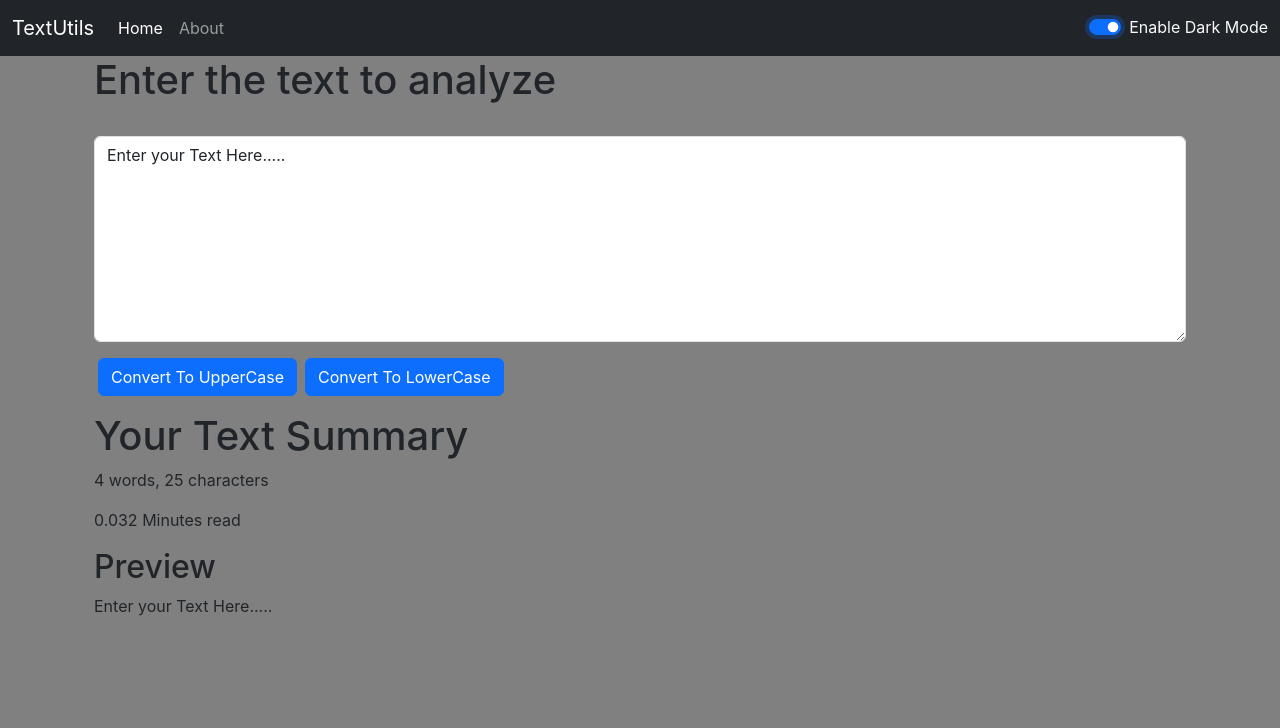
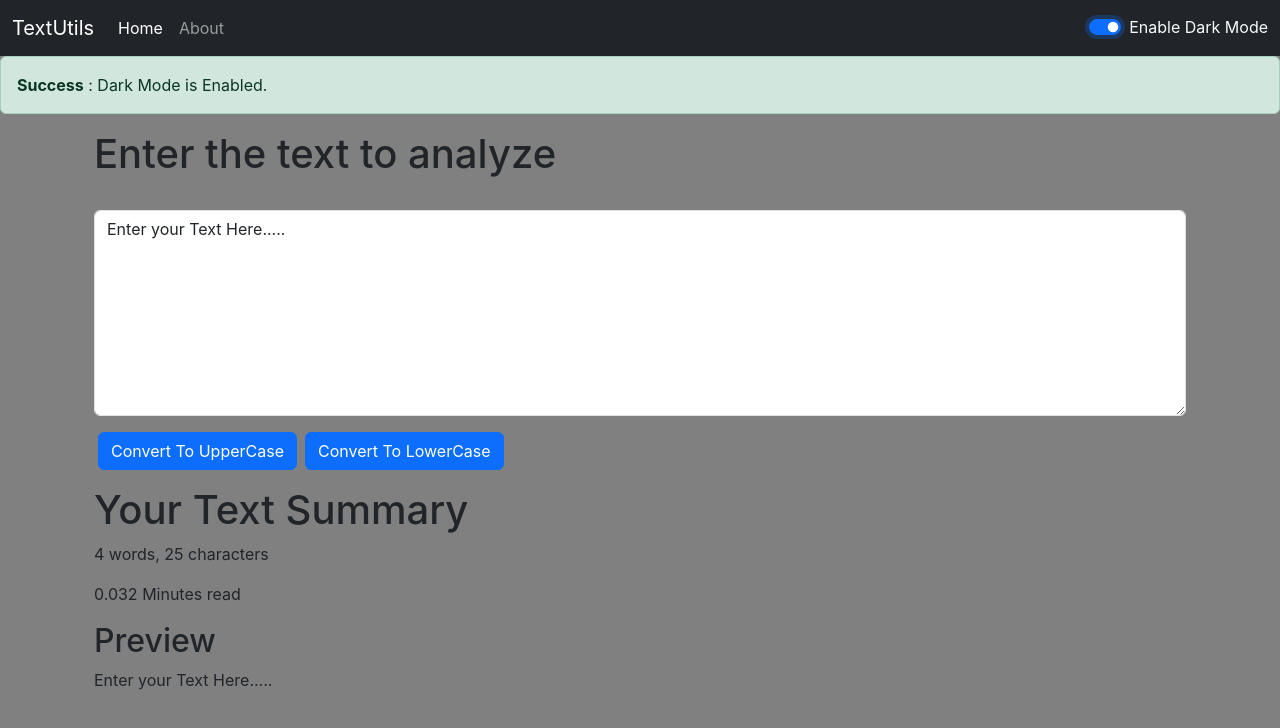
Before and after one commit to developerAviral/reactcourse, a React (Create React App) app: page / in a window 1280 px wide. Both pictures are taken after a click on the switch "Enable Dark Mode". Shown: the top 728 px of the page. Built offline with nearby package versions, Linux system fonts and the light colour scheme.

Commit message:
Auto Dismissing Alert using usestate of React

```diff
--- a/src/App.js
+++ b/src/App.js
@@ -4,25 +4,41 @@
 //import About from './components/About.js';
 import Navbar from './components/Navbar.js';
 import TextForm from './components/TextForm.js';
+import Alert from './components/Alert.js';
 
 function App() {
   const[mode, setMode] = useState('light');
+  const[alert, setAlert] = useState(null);
+
+  const showAlert = (message, type)=>{
+    setAlert({
+      msg: message,
+      type: type
+    });
+    setTimeout(()=>{
+      setAlert(null);
+    },3000);
+  };
+
   const toggleMode= ()=>{
     if(mode==='light'){
       setMode('dark');
-      document.body.style.backgroundColor = "grey"
+      document.body.style.backgroundColor = "grey";
+      showAlert("Dark Mode is Enabled.", "success");
     }
     else{
       setMode('light');
-      document.body.style.backgroundColor = "white"
+      document.body.style.backgroundColor = "white";
+      showAlert("Light Mode is Enabled.", "success");
     }
   }
   return (
     <>
       <Navbar title="TextUtils" aboutUs="About" mode={mode} toggleMode={toggleMode}/>
+      <Alert alert={alert} />
       {/* <Navbar /> */}
       <div className='container'>
-        <TextForm heading="Enter the text to analyze" />
+        <TextForm showAlert={showAlert} heading="Enter the text to analyze" />
         {/* <About /> */}
       </div>
     </>
--- /dev/null
+++ b/src/components/Alert.js
@@ -0,0 +1,13 @@
+import React from 'react'
+
+export default function Alert(props) {
+    const capitalize = (word)=>{
+        const lower = word.toLowerCase();
+        return lower.charAt(0).toUpperCase() + lower.slice(1);
+    }
+    return (
+       props.alert && <div className={`alert alert-${props.alert.type} alert-dismissible fade show`} role="alert">
+            <strong>{capitalize(props.alert.type)}</strong> : {props.alert.msg}
+        </div>
+    )
+}
--- a/src/components/TextForm.js
+++ b/src/components/TextForm.js
@@ -6,12 +6,14 @@
         console.log("Uppercase Button Clicked !!");
         let newText = text.toUpperCase();
         setText(newText);
+        props.showAlert("Changed to UpperCase","success");
     }
 
     const handleLoClick = ()=>{
         console.log("Lowercase Button Clicked !!");
         let newText = text.toLowerCase();
         setText(newText);
+        props.showAlert("Changed to LowerCase","success");
     }
 
     const handleOnChange = (event)=>{
```
